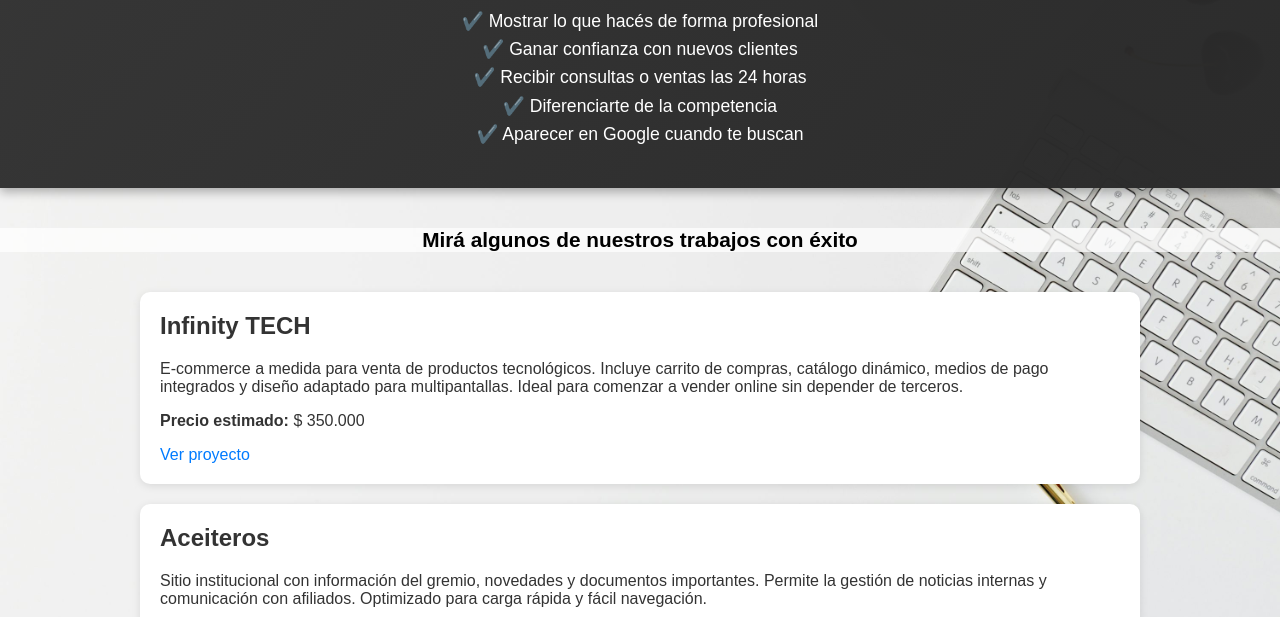
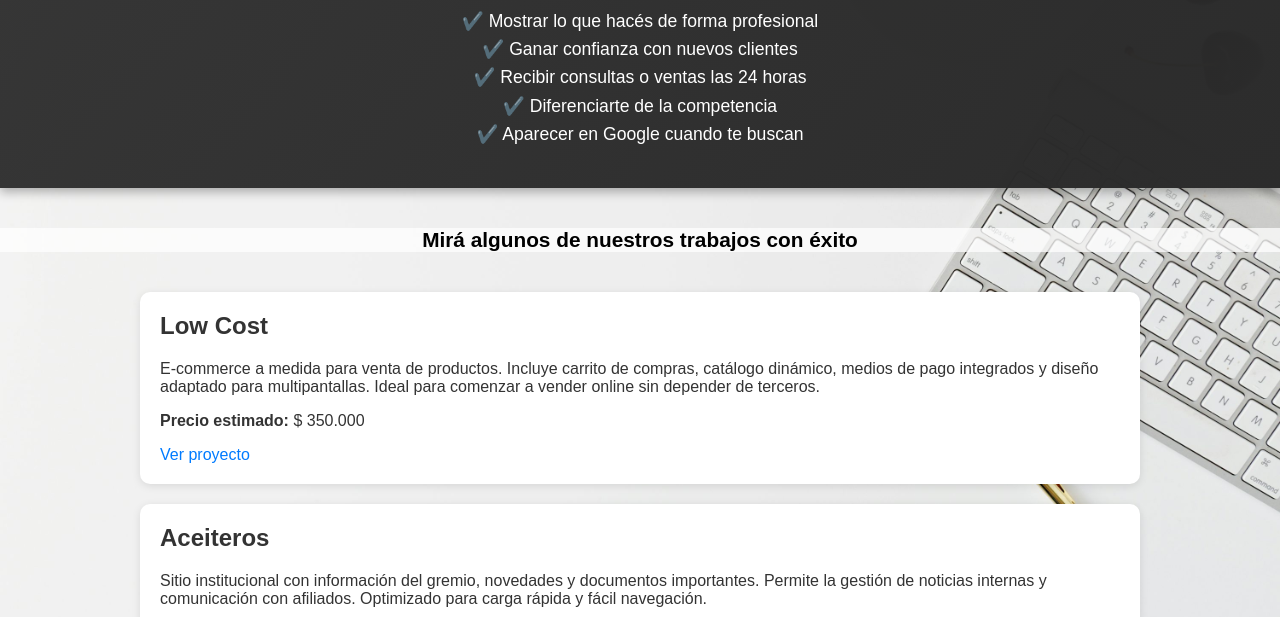
Before and after one commit to 3v37/trabajosconexito, a plain HTML site: page index.html in a window 1280 px wide. Shown: the part 183-800 px from the top of the page. Drawn offline with Linux system fonts and the light colour scheme.

Commit message:
Update index.html

```diff
--- a/index.html
+++ b/index.html
@@ -149,10 +149,10 @@
   <script>
     const proyectos = [
       {
-        nombre: "Infinity TECH",
-        descripcion: "E-commerce a medida para venta de productos tecnológicos. Incluye carrito de compras, catálogo dinámico, medios de pago integrados y diseño adaptado para multipantallas. Ideal para comenzar a vender online sin depender de terceros.",
+        nombre: "Low Cost",
+        descripcion: "E-commerce a medida para venta de productos. Incluye carrito de compras, catálogo dinámico, medios de pago integrados y diseño adaptado para multipantallas. Ideal para comenzar a vender online sin depender de terceros.",
         precio: "$ 350.000",
-        url: "https://infinitysl.com.ar/public/"
+        url: "https://lowcostsl.com/"
       },
       {
         nombre: "Aceiteros",
@@ -176,7 +176,7 @@
         nombre: "Oil Ingeniería",
         descripcion: "Sitio corporativo con catálogo de productos industriales, formularios de cotización y sección de servicios. Pensado para generar ventas B2B de forma directa y captar oportunidades comerciales.",
         precio: "$ 300.000",
-        url: "https://oilingenieria.com.ar/#productos"
+        url: "https://oilingenieria.com.ar/"
       },
       {
         nombre: "Ristorante",
```
